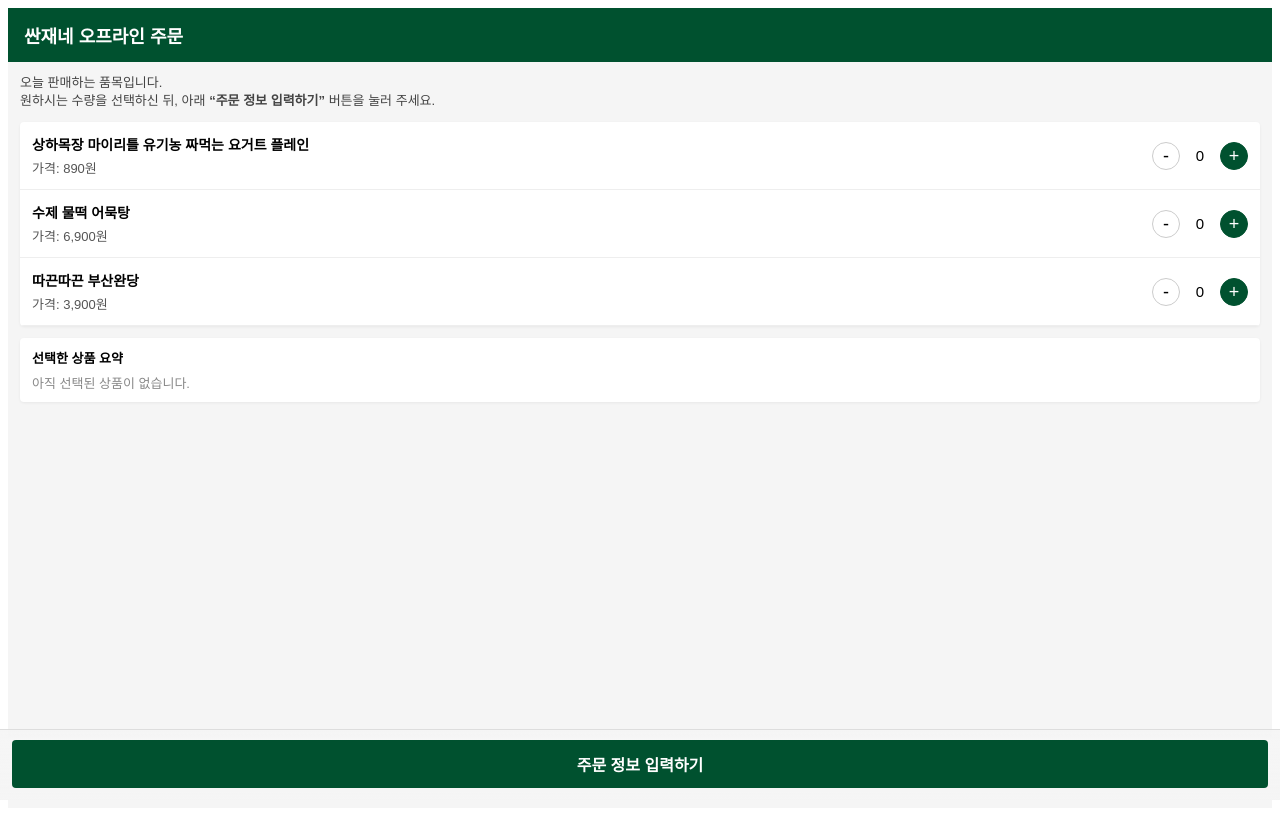
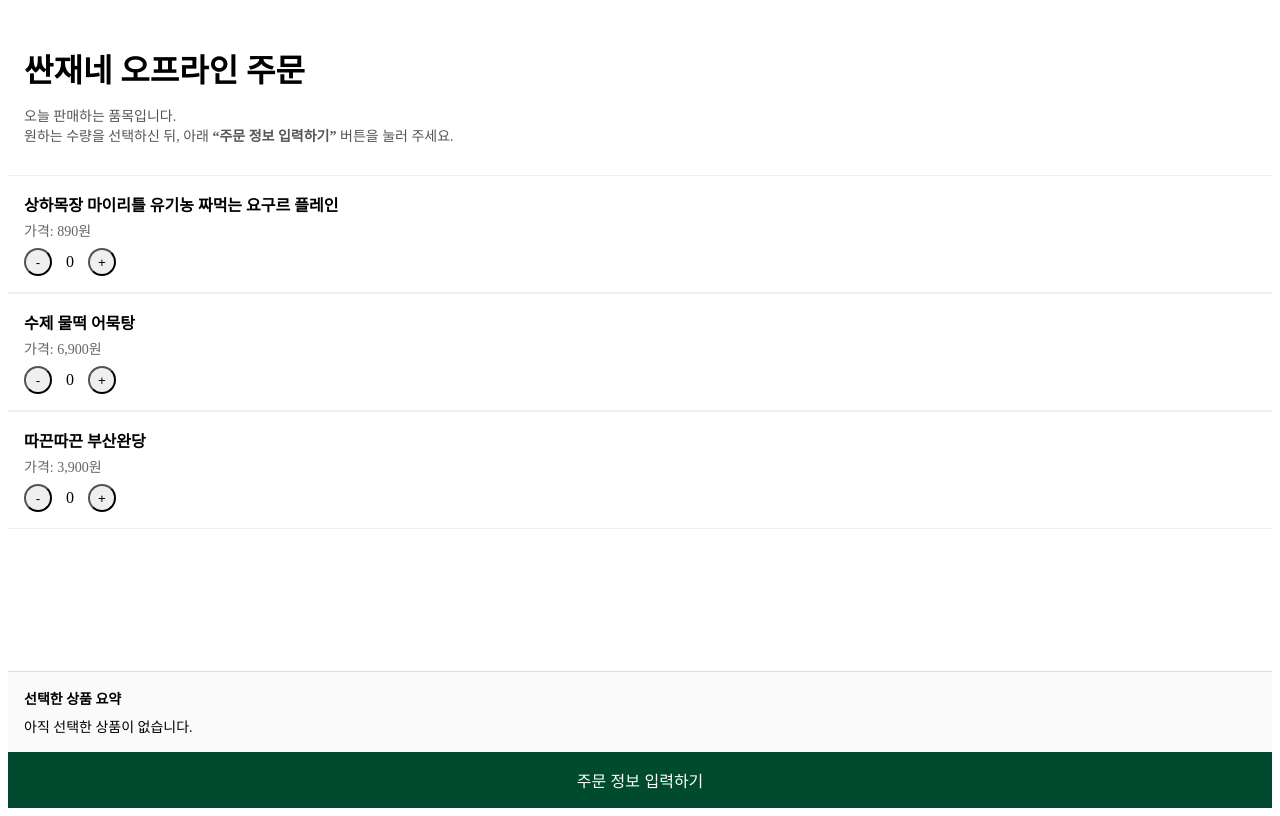
Before and after one commit to Lee-sangjae-jpg/ssanjae-offline-order, a Next.js app: page / in a window 1280 px wide. Built offline with nearby package versions, Linux system fonts and the light colour scheme.

Commit message:
Update index.js

```diff
--- a/pages/index.js
+++ b/pages/index.js
@@ -1,363 +1,233 @@
 // pages/index.js
 import { useEffect, useState } from "react";
 
-const PRODUCTS_KEY = "ssanjae-offline-products-v1";
-const CART_KEY = "ssanjae-offline-cart-v1";
+const PRODUCTS_KEY = "ssanjae-offline-products";
+const ORDER_DRAFT_KEY = "ssanjae-offline-order-draft";
 
-// admin.js 에서 썼던 DEFAULT_PRODUCTS 와 동일하게 맞추기
-const DEFAULT_PRODUCTS = [
-  { name: "상하목장 마이리틀 유기농 짜먹는 요거트 플레인", stock: "", price: 890 },
-  { name: "수제 물떡 어묵탕", stock: "", price: 6900 },
-  { name: "따끈따끈 부산완당", stock: "", price: 3900 },
+// 기본 상품 목록 (관리자 페이지에서 바꾸면 이 값 대신 저장된 값 사용)
+const defaultProducts = [
+  {
+    id: 1,
+    name: "상하목장 마이리틀 유기농 짜먹는 요구르 플레인",
+    price: 890,
+    stock: 999,
+  },
+  {
+    id: 2,
+    name: "수제 물떡 어묵탕",
+    price: 6900,
+    stock: 999,
+  },
+  {
+    id: 3,
+    name: "따끈따끈 부산완당",
+    price: 3900,
+    stock: 999,
+  },
 ];
 
-// 공통: localStorage 읽기
-function loadArrayFromLocalStorage(key, fallback) {
-  if (typeof window === "undefined") return fallback;
+export default function Home() {
+  const [products, setProducts] = useState(defaultProducts);
+  const [quantities, setQuantities] = useState({});
+
+  // 숫자 → "1,234원" 형식으로
+  const formatPrice = (value) =>
+    value.toLocaleString("ko-KR", { maximumFractionDigits: 0 }) + "원";
+
+  // 처음 화면 열릴 때: 상품 설정 불러오기
+  useEffect(() => {
+    if (typeof window === "undefined") return;
+
+    // 관리자 페이지에서 저장한 상품 목록이 있으면 사용
+    const saved = window.localStorage.getItem(PRODUCTS_KEY);
+    if (saved) {
       try {
-    const raw = window.localStorage.getItem(key);
-    if (!raw) return fallback;
-    const parsed = JSON.parse(raw);
-    if (!Array.isArray(parsed)) return fallback;
-    return parsed;
+        const parsed = JSON.parse(saved);
+        if (Array.isArray(parsed) && parsed.length > 0) {
+          setProducts(parsed);
+        }
       } catch (e) {
-    console.error("localStorage parse error", e);
-    return fallback;
+        console.error("상품 데이터 파싱 오류", e);
       }
     }
 
-// 가격 표시: 6900 → 6,900원
-function formatPrice(price) {
-  if (price === "" || price === null || price === undefined) return "";
-  const num = Number(price);
-  if (Number.isNaN(num)) return String(price);
-  return num.toLocaleString("ko-KR") + "원";
-}
-
-export default function HomePage() {
-  const [products, setProducts] = useState(DEFAULT_PRODUCTS);
-  const [quantities, setQuantities] = useState([]); // 각 상품 수량
-  const [isReady, setIsReady] = useState(false);
-
-  // 처음 로딩 시 상품 목록 가져오기
-  useEffect(() => {
-    const loadedProducts = loadArrayFromLocalStorage(
-      PRODUCTS_KEY,
-      DEFAULT_PRODUCTS
-    );
-    setProducts(loadedProducts);
-    setQuantities(loadedProducts.map(() => 0)); // 상품 개수만큼 0으로 세팅
-    setIsReady(true);
+    // 예전에 저장해 둔 임시 주문 내역은 새 주문을 위해 제거
+    window.localStorage.removeItem(ORDER_DRAFT_KEY);
   }, []);
 
-  // 수량 증가 / 감소
-  const changeQuantity = (index, delta) => {
-    setQuantities((prev) =>
-      prev.map((q, i) => {
-        if (i !== index) return q;
-        const next = q + delta;
-        if (next < 0) return 0;
-        return next;
-      })
-    );
+  // 수량 + / - 버튼
+  const changeQuantity = (id, delta) => {
+    setQuantities((prev) => {
+      const current = prev[id] || 0;
+      let next = current + delta;
+      if (next < 0) next = 0;
+      return { ...prev, [id]: next };
+    });
   };
 
-  // 선택된 상품 목록 / 총금액 계산
+  // 선택된 상품 목록과 총 금액 계산
   const selectedItems = products
-    .map((p, i) => ({
+    .map((p) => ({
       ...p,
-      quantity: quantities[i] || 0,
+      quantity: quantities[p.id] || 0,
     }))
-    .filter((item) => item.quantity > 0);
+    .filter((p) => p.quantity > 0);
 
   const totalPrice = selectedItems.reduce(
-    (sum, item) => sum + Number(item.price || 0) * item.quantity,
+    (sum, p) => sum + p.price * p.quantity,
     0
   );
 
-  // 주문 버튼 눌렀을 때
-  const handleGoCheckout = () => {
-    if (!selectedItems.length) {
-      window.alert("먼저 주문하실 상품 수량을 선택해 주세요.");
+  // "주문 정보 입력하기" 버튼 눌렀을 때
+  const goToCheckout = () => {
+    if (selectedItems.length === 0) {
+      alert("먼저 상품 수량을 선택해 주세요!");
       return;
     }
 
-    // 장바구니를 localStorage 에 저장
-    const cartData = {
-      items: selectedItems.map((item) => ({
-        name: item.name,
-        price: Number(item.price || 0),
-        quantity: item.quantity,
+    if (typeof window === "undefined") return;
+
+    // checkout에서 사용할 임시 주문 정보 저장
+    const draft = {
+      items: selectedItems.map((p) => ({
+        id: p.id,
+        name: p.name,
+        price: p.price,
+        quantity: p.quantity,
       })),
       totalPrice,
       savedAt: new Date().toISOString(),
     };
 
-    try {
-      window.localStorage.setItem(CART_KEY, JSON.stringify(cartData));
-    } catch (e) {
-      console.error("failed to save cart", e);
-      window.alert("브라우저 저장 중 문제가 발생했습니다. 다시 시도해 주세요.");
-      return;
-    }
+    window.localStorage.setItem(ORDER_DRAFT_KEY, JSON.stringify(draft));
 
     // /checkout 페이지로 이동
     window.location.href = "/checkout";
   };
 
-  if (!isReady) {
   return (
     <div
       style={{
         minHeight: "100vh",
         display: "flex",
-          alignItems: "center",
-          justifyContent: "center",
-          fontFamily: "sans-serif",
-        }}
-      >
-        화면을 불러오는 중입니다...
-      </div>
-    );
-  }
-
-  return (
-    <div
-      style={{
-        minHeight: "100vh",
-        background: "#f5f5f5",
-        fontFamily: "sans-serif",
-        display: "flex",
         flexDirection: "column",
       }}
     >
-      {/* 상단 헤더 */}
-      <header
+      {/* 상단 설명 */}
+      <div style={{ padding: "16px" }}>
+        <h1 style={{ marginBottom: "8px" }}>싼재네 오프라인 주문</h1>
+        <p style={{ fontSize: "14px", color: "#555" }}>
+          오늘 판매하는 품목입니다.
+          <br />
+          원하는 수량을 선택하신 뒤, 아래{" "}
+          <strong>“주문 정보 입력하기”</strong> 버튼을 눌러 주세요.
+        </p>
+      </div>
+
+      {/* 상품 목록 */}
+      <div style={{ flex: 1 }}>
+        {products.map((product) => (
+          <div
+            key={product.id}
             style={{
-          background: "#00512f",
-          color: "#fff",
-          padding: "14px 16px",
-          fontSize: "18px",
-          fontWeight: "bold",
+              borderTop: "1px solid #eee",
+              borderBottom: "1px solid #eee",
+              padding: "16px",
             }}
           >
-        싼재네 오프라인 주문
-      </header>
-
-      {/* 본문 영역 */}
-      <main style={{ flex: 1, padding: "12px 12px 90px" }}>
-        {/* 안내문 */}
-        <div
-          style={{
-            marginBottom: "12px",
-            fontSize: "13px",
-            color: "#444",
-            lineHeight: 1.4,
-          }}
-        >
-          오늘 판매하는 품목입니다.
-          <br />
-          원하시는 수량을 선택하신 뒤, 아래 <b>“주문 정보 입력하기”</b> 버튼을 눌러 주세요.
+            <div style={{ marginBottom: "4px", fontWeight: "bold" }}>
+              {product.name}
             </div>
-
-        {/* 상품 리스트 */}
-        <div
-          style={{
-            background: "#fff",
-            borderRadius: "4px",
-            boxShadow: "0 1px 3px rgba(0,0,0,0.06)",
-            overflow: "hidden",
-          }}
-        >
-          {products.map((product, index) => {
-            const priceNumber = Number(product.price || 0);
-            const hasPrice = !Number.isNaN(priceNumber) && priceNumber > 0;
-
-            return (
-              <div
-                key={index}
-                style={{
-                  padding: "12px 12px",
-                  borderBottom: "1px solid #eee",
-                  display: "flex",
-                  alignItems: "center",
-                  justifyContent: "space-between",
-                }}
-              >
-                {/* 상품명 + 가격 */}
-                <div style={{ flex: 1, minWidth: 0 }}>
             <div
               style={{
                 fontSize: "14px",
-                      fontWeight: 600,
-                      marginBottom: "4px",
-                      wordBreak: "keep-all",
+                color: "#666",
+                marginBottom: "8px",
               }}
             >
-                    {product.name || "(상품명 미입력)"}
-                  </div>
-                  {hasPrice && (
-                    <div style={{ fontSize: "13px", color: "#555" }}>
-                      가격: {formatPrice(priceNumber)}
-                    </div>
-                  )}
-                  {!hasPrice && (
-                    <div
-                      style={{
-                        fontSize: "12px",
-                        color: "#c0392b",
-                        marginTop: "2px",
-                      }}
-                    >
-                      (가격이 설정되지 않았습니다)
-                    </div>
-                  )}
-                  {product.stock && (
-                    <div
-                      style={{
-                        fontSize: "11px",
-                        color: "#888",
-                        marginTop: "2px",
-                      }}
-                    >
-                      재고: {product.stock}개 (참고용)
-                    </div>
-                  )}
+              가격: {formatPrice(product.price)}
             </div>
 
-                {/* 수량 조절 */}
             <div
               style={{
                 display: "flex",
                 alignItems: "center",
                 gap: "8px",
-                    marginLeft: "12px",
               }}
             >
               <button
-                    onClick={() => changeQuantity(index, -1)}
+                onClick={() => changeQuantity(product.id, -1)}
                 style={{
                   width: "28px",
                   height: "28px",
                   borderRadius: "50%",
-                      border: "1px solid #ccc",
-                      background: "#fff",
-                      cursor: "pointer",
-                      fontSize: "18px",
-                      lineHeight: "24px",
                 }}
               >
                 -
               </button>
-                  <div
-                    style={{
-                      minWidth: "24px",
-                      textAlign: "center",
-                      fontSize: "15px",
-                    }}
-                  >
-                    {quantities[index] || 0}
-                  </div>
+              <span style={{ minWidth: "20px", textAlign: "center" }}>
+                {quantities[product.id] || 0}
+              </span>
               <button
-                    onClick={() => changeQuantity(index, +1)}
+                onClick={() => changeQuantity(product.id, 1)}
                 style={{
                   width: "28px",
                   height: "28px",
                   borderRadius: "50%",
-                      border: "1px solid #00512f",
-                      background: "#00512f",
-                      color: "#fff",
-                      cursor: "pointer",
-                      fontSize: "18px",
-                      lineHeight: "24px",
                 }}
               >
                 +
               </button>
             </div>
           </div>
-            );
-          })}
+        ))}
+      </div>
 
-          {products.length === 0 && (
+      {/* 선택한 상품 요약 */}
       <div
         style={{
           padding: "16px",
-                textAlign: "center",
-                fontSize: "13px",
-                color: "#888",
+          borderTop: "1px solid #ddd",
+          backgroundColor: "#fafafa",
+          fontSize: "14px",
         }}
       >
-              등록된 상품이 없습니다.
-              <br />
-              관리자 화면(/admin)에서 상품을 먼저 등록해 주세요.
-            </div>
-          )}
-        </div>
-
-        {/* 선택 요약 박스 */}
-        <div
-          style={{
-            marginTop: "12px",
-            padding: "10px 12px",
-            background: "#fff",
-            borderRadius: "4px",
-            boxShadow: "0 1px 3px rgba(0,0,0,0.06)",
-            fontSize: "13px",
-          }}
-        >
-          <div style={{ marginBottom: "6px", fontWeight: 600 }}>
+        <div style={{ marginBottom: "8px", fontWeight: "bold" }}>
           선택한 상품 요약
         </div>
         {selectedItems.length === 0 ? (
-            <div style={{ color: "#888" }}>아직 선택된 상품이 없습니다.</div>
+          <div>아직 선택한 상품이 없습니다.</div>
         ) : (
           <>
-              <ul style={{ paddingLeft: "18px", margin: "0 0 6px" }}>
-                {selectedItems.map((item, i) => (
-                  <li key={i}>
-                    {item.name} × {item.quantity}개
+            <ul style={{ paddingLeft: "18px", marginTop: 0 }}>
+              {selectedItems.map((item) => (
+                <li key={item.id}>
+                  {item.name} × {item.quantity}
                 </li>
               ))}
             </ul>
-              <div style={{ fontWeight: 600 }}>
+            <div style={{ marginTop: "8px", fontWeight: "bold" }}>
               총 금액: {formatPrice(totalPrice)}
             </div>
           </>
         )}
       </div>
-      </main>
 
-      {/* 하단 고정 버튼 */}
-      <div
-        style={{
-          position: "fixed",
-          left: 0,
-          right: 0,
-          bottom: 0,
-          padding: "10px 12px 12px",
-          background:
-            "linear-gradient(to top, rgba(245,245,245,1), rgba(245,245,245,0.9))",
-          borderTop: "1px solid #ddd",
-        }}
-      >
+      {/* 하단 주문 버튼 */}
       <button
-          onClick={handleGoCheckout}
+        onClick={goToCheckout}
         style={{
           width: "100%",
-            padding: "12px 0",
-            borderRadius: "4px",
+          padding: "16px 0",
           border: "none",
-            background: "#00512f",
-            color: "#fff",
+          backgroundColor: "#004b2f",
+          color: "white",
           fontSize: "16px",
-            fontWeight: 600,
           cursor: "pointer",
         }}
       >
         주문 정보 입력하기
       </button>
     </div>
-    </div>
   );
 }
```
Lines whose indentation alone changed are shown as unchanged.
